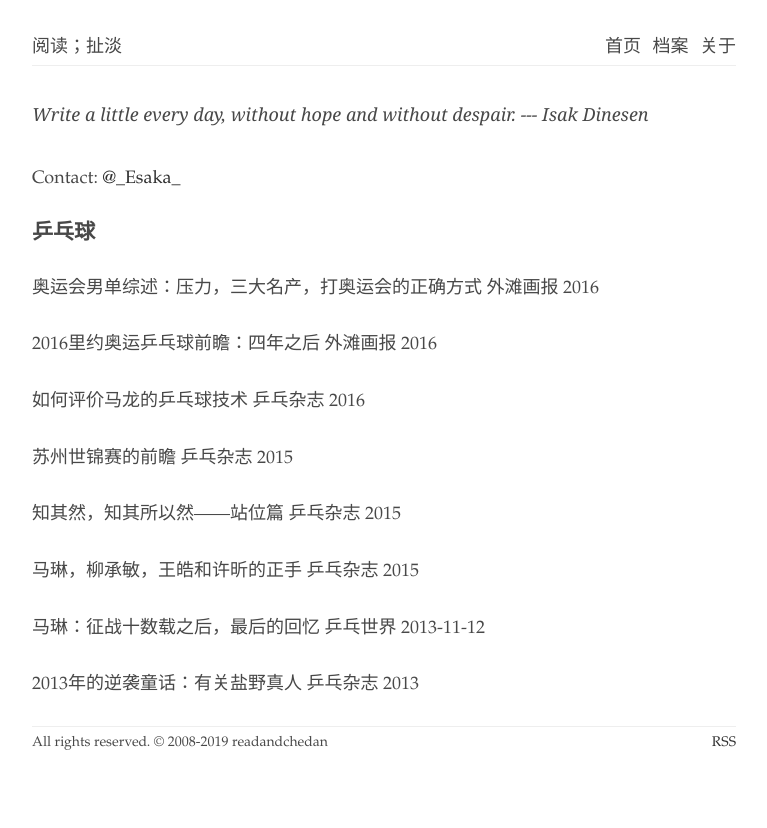
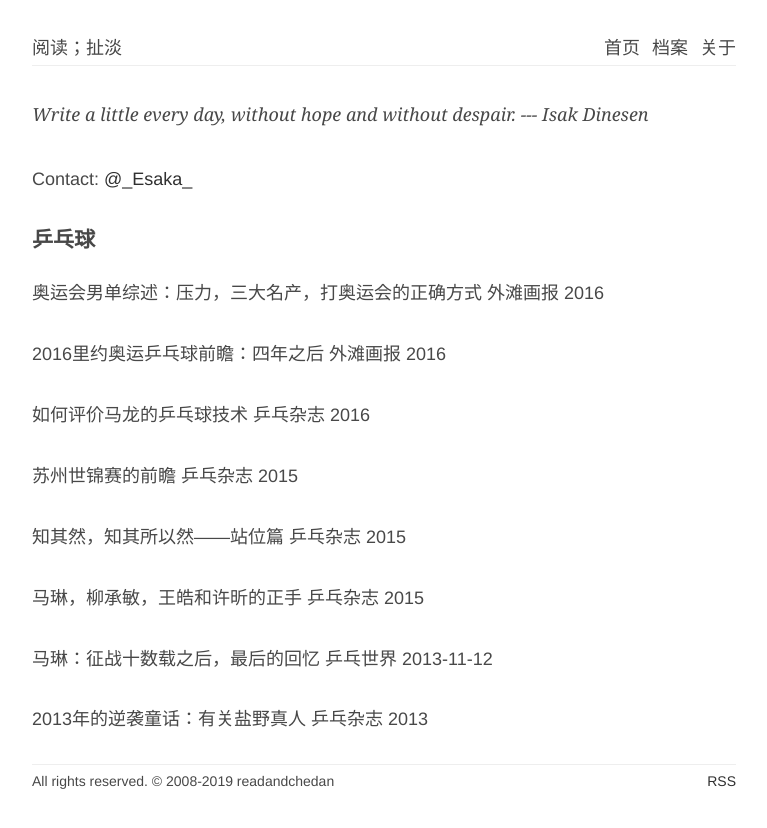
Before and after one commit to readandchedan/readandchedan.github.io, a Jekyll site: the page built from about.html, in a window 1280 px wide. Shown: the top 828 px of the page, without its empty margins (256-1023 px from the left). Built offline with Jekyll 4.4.1, drawn with Linux system fonts in a browser that asks for light colours.

Commit message:
adjust body and font css

```diff
--- a/css/stylesheet.css
+++ b/css/stylesheet.css
@@ -30,11 +30,11 @@
 
 .post {
   margin: 0 auto;
-  font-family: Palatino, 'Palatino Linotype', Georgia, 'STHeiti', 'Microsoft YaHei', serif;
+  font-family: "Helvetica", "Arial", sans-serif;
 
   color: #484848;
 
-  width: 44rem;
+  max-width: 50rem;
   font-size: 1.125em;
   line-height: 1.8em;
   -webkit-font-smoothing: antialiased;
```
